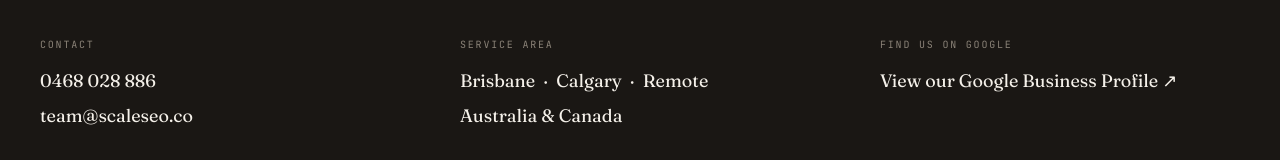
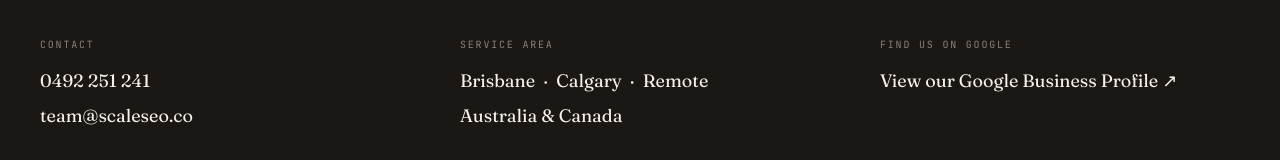
Before and after one commit to ScaleCRMCO/scaleseo, a Next.js app: page / in a window 1280 px wide. Shown: the part 7643-7803 px from the top of the page. Built offline with nearby package versions, Linux system fonts and the light colour scheme.

Commit message:
Update Footer.tsx

```diff
--- a/src/app/components/Footer.tsx
+++ b/src/app/components/Footer.tsx
@@ -31,7 +31,7 @@ export default function Footer() {
       <div className={styles.nap}>
         <div className={styles.napCol}>
           <div className={styles.napLabel}>Contact</div>
-          <a href="tel:+61468028886" className={styles.napLink}>0468 028 886</a>
+          <a href="tel:+61492251241" className={styles.napLink}>0492 251 241</a>
           <a href="mailto:team@scaleseo.co" className={styles.napLink}>team@scaleseo.co</a>
         </div>
 
```
